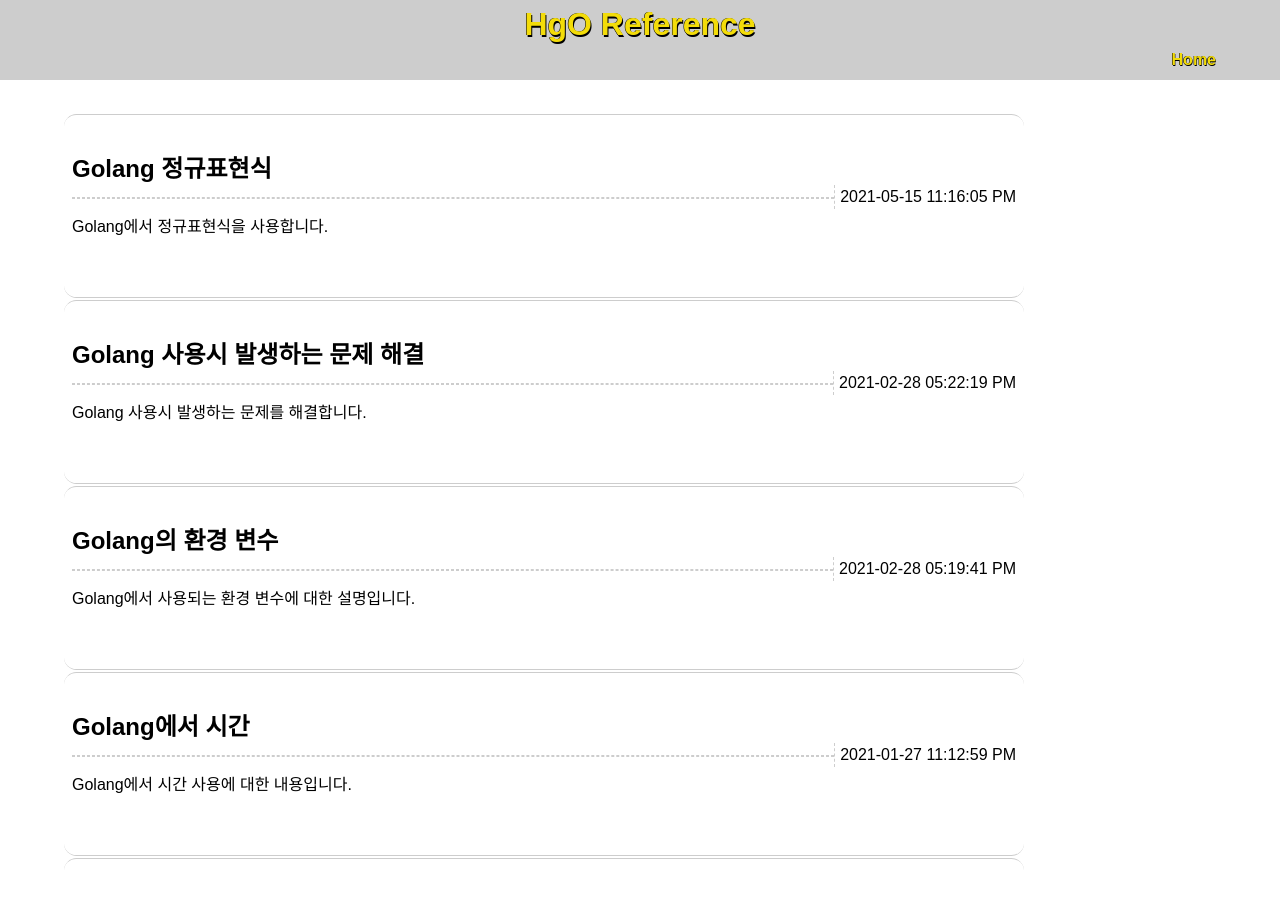
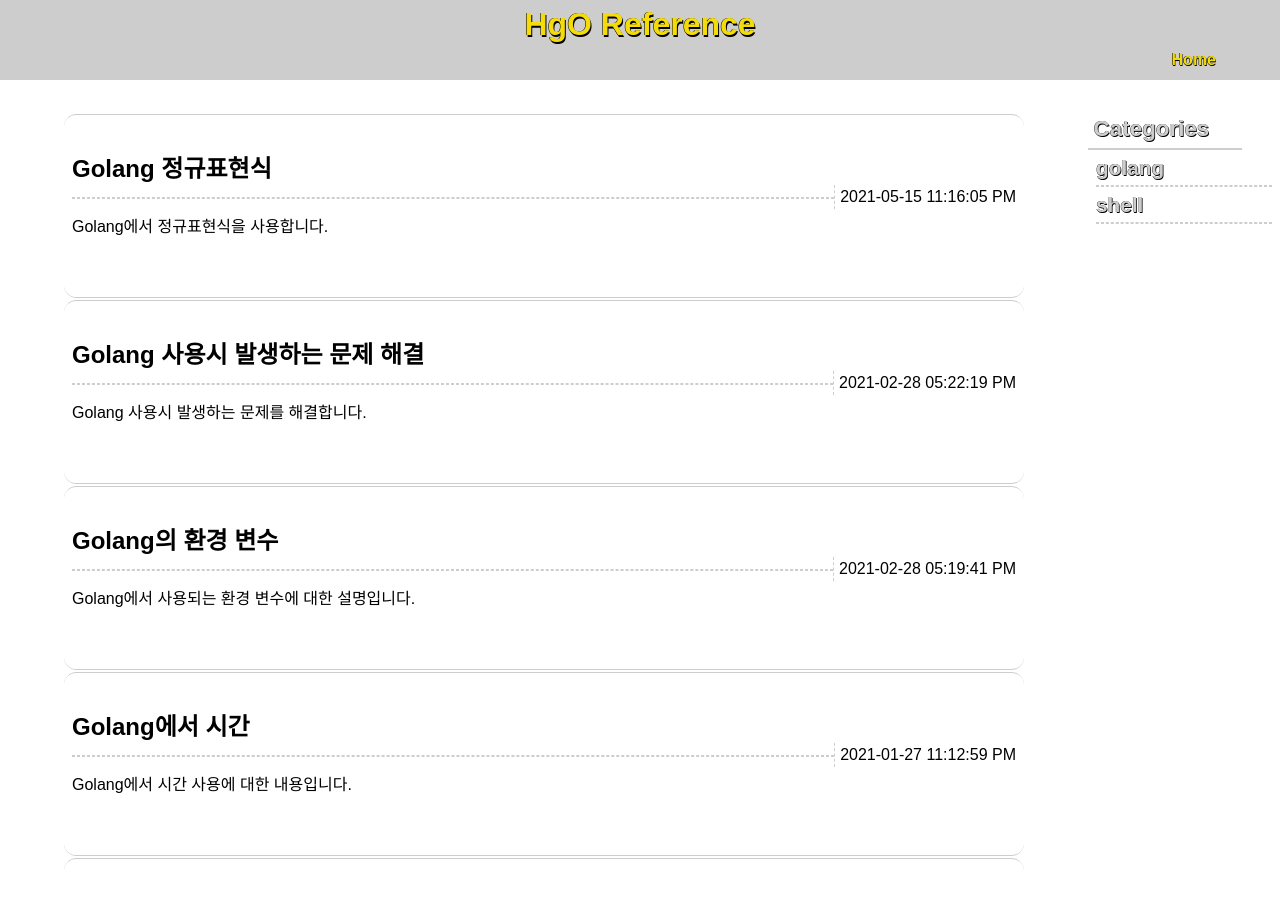
Before and after one commit to HgO-git/hgo-git.github.io, a Jekyll site: the page built from index.md, in a window 1280 px wide and 900 px high. Built offline with Jekyll 4.4.1, drawn with Linux system fonts in a browser that asks for light colours; the list of posts is cut into pages by our own code; some of the changed lines change nothing that is shown.

Commit message:
[add/jekyll] post menu 추가

```diff
--- /dev/null
+++ b/_includes/post_menu.html
@@ -0,0 +1,62 @@
+<div class="post-menu-style">
+  <p>Categories</p>
+  <hr>
+  <ul id='post-menu'>
+  </ul>
+</div>
+
+<script>
+  function switchCollapseExpand( idString = "" ) {
+    if ( idString == "" ) {
+      return
+    }
+
+    let ulCategory = document.getElementById( idString );
+    if ( ulCategory != null ) {
+      if ( ulCategory.style.display == 'block' ) {
+        ulCategory.style.display = 'none';
+      }
+      else {
+        ulCategory.style.display = 'block';
+      }
+    }
+  }
+
+  function generateMenu() {
+    const ulPostMenu = document.getElementById( "post-menu" );
+    var ulCategory;
+    var idCategory = "";
+
+    {% for post in site.posts %}
+    {
+      idCategory = "{{ post.categories }}";
+      ulCategory = document.getElementById( "{{ post.categories }}" );
+      if ( ulCategory == null )
+      {
+        let liCategory = document.createElement( 'li' );
+        liCategory.appendChild( document.createTextNode( "{{ post.categories }}" ) );
+        liCategory.setAttribute( 'onclick', 'switchCollapseExpand("'+ idCategory +'")' );
+        ulPostMenu.appendChild( liCategory );
+
+        ulCategory = document.createElement( 'ul' );
+        ulCategory.setAttribute( 'id', "{{ post.categories }}" );
+        ulPostMenu.appendChild( ulCategory );
+
+        ulPostMenu.appendChild( document.createElement( 'hr' ) );
+      }
+
+      let aLink = document.createElement( 'a' );
+      aLink.textContent = "{{ post.title }}";
+      aLink.href = "{{ post.url }}";
+
+      let liPost = document.createElement( 'li' );
+      liPost.appendChild( aLink );
+      // hover -> title
+      liPost.setAttribute( 'title', "{{ post.title }}" );
+
+      ulCategory.appendChild( liPost );
+    }
+    {% endfor %}
+  }
+  generateMenu();
+</script>
--- a/_layouts/home.html
+++ b/_layouts/home.html
@@ -5,6 +5,7 @@
   {% include header.html %}
 
   <body>
+    {% include post_menu.html %}
     {% include post_list.html %}
   </body>
 
```
